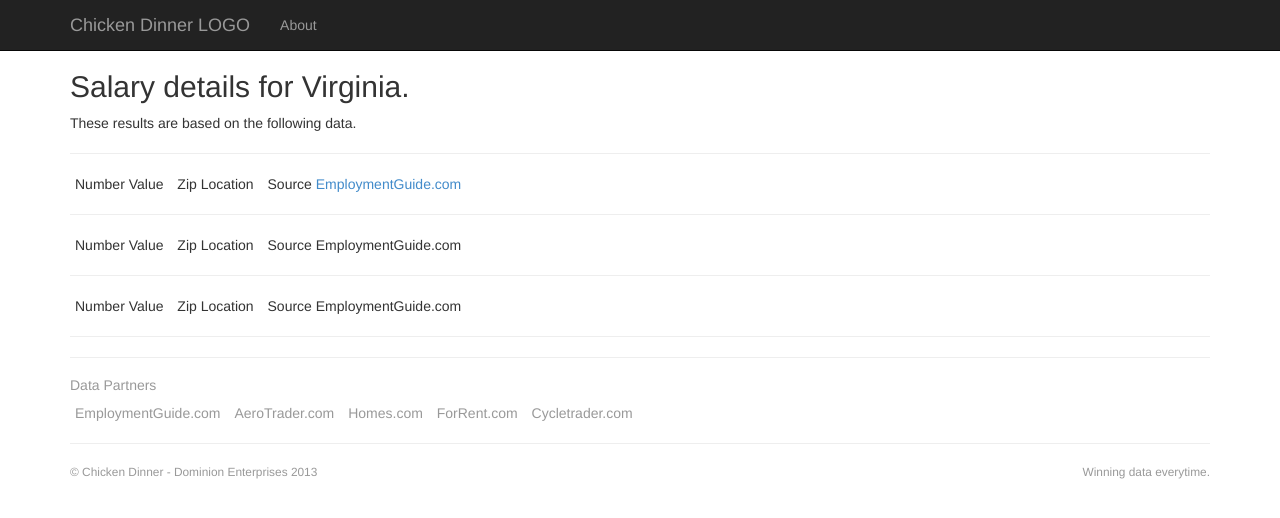
After one commit to neicull/chicken-dinner, a PHP site: page /detail.html in a window 1280 px wide. The commit adds this page. Shown: the top 518 px of the page. Run offline with PHP 8.4, Linux system fonts and the light colour scheme.

Commit message:
Added about page, detail page, and completed intial wireframe for index page

```diff
--- /dev/null
+++ b/view/detail.html
@@ -0,0 +1,96 @@
+<!DOCTYPE html>
+<html lang="en">
+  <head>
+    <meta charset="utf-8">
+    <meta name="viewport" content="width=device-width, initial-scale=1.0">
+    <meta name="description" content="">
+    <meta name="author" content="">
+    <link rel="shortcut icon" href="bootstrap-3.0.0/assets/ico/favicon.png">
+
+    <title>Chicken Dinner - Data Detail</title>
+
+    <!-- Bootstrap core CSS -->
+    <link href="bootstrap-3.0.0/dist/css/bootstrap.css" rel="stylesheet">
+
+    <!-- Custom styles for this template -->
+    <link href="jumbotron.css" rel="stylesheet">
+
+    <!-- HTML5 shim and Respond.js IE8 support of HTML5 elements and media queries -->
+    <!--[if lt IE 9]>
+      <script src="../../assets/js/html5shiv.js"></script>
+      <script src="../../assets/js/respond.min.js"></script>
+    <![endif]-->
+  </head>
+
+  <body>
+
+    <div class="navbar navbar-inverse navbar-fixed-top">
+      <div class="container">
+        <div class="navbar-header">
+          <button type="button" class="navbar-toggle" data-toggle="collapse" data-target=".navbar-collapse">
+            <span class="icon-bar"></span>
+            <span class="icon-bar"></span>
+            <span class="icon-bar"></span>
+          </button>
+          <a class="navbar-brand" href="index.html">Chicken Dinner LOGO</a>
+        </div>
+        <div class="navbar-collapse collapse">
+          <ul class="nav navbar-nav">
+            <li><a href="about.html">About</a></li>
+          </ul>
+        </div><!--/.navbar-collapse -->
+      </div>
+    </div>
+    <div class="container">
+    <h2>Salary details for Virginia.</h2>
+    <p>These results are based on the following data.</p>
+      <hr>
+      <ul class="list-inline">
+          <li>Number Value</li>
+          <li>Zip Location</li>
+          <li>Source <a href="#">EmploymentGuide.com</a></li>
+      </ul>
+      <hr>
+      <ul class="list-inline">
+          <li>Number Value</li>
+          <li>Zip Location</li>
+          <li>Source EmploymentGuide.com</li>
+      </ul>
+      <hr>
+      <ul class="list-inline">
+          <li>Number Value</li>
+          <li>Zip Location</li>
+          <li>Source EmploymentGuide.com</li>
+      </ul>
+      <hr>
+
+
+
+
+      <hr>
+      <h5 class="text-muted">Data Partners</h5>
+      <ul class="list-inline text-muted">
+          <li>EmploymentGuide.com</li>
+          <li>AeroTrader.com</li>
+          <li>Homes.com</li>
+          <li>ForRent.com</li>
+          <li>Cycletrader.com</li>
+      </ul>
+      <hr>
+
+      <footer class="text-muted">
+      <small>
+        <p class="pull-left">&copy; Chicken Dinner - Dominion Enterprises 2013</p>
+        <p class="pull-right">Winning data everytime.</p>
+      </small>
+      </footer>
+    </div> <!-- /container -->
+
+
+    <!-- Bootstrap core JavaScript
+    ================================================== -->
+    <!-- Placed at the end of the document so the pages load faster -->
+    <script src="bootstrap-3.0.0/assets/js/jquery.js"></script>
+    <script src="bootstrap-3.0.0/dist/js/bootstrap.min.js"></script>
+  </body>
+</html>
--- a/view/jumbotron.css
+++ b/view/jumbotron.css
@@ -1,11 +1,17 @@
 /* Move down content because we have a fixed navbar that is 50px tall */
 body {
   padding-top: 50px;
-  padding-bottom: 20px;
+  padding-bottom: 15px;
 }
 
+.jumbotron{
+    padding:25px;
+}
 
 .huge-map{
     height:300px;
-    width:100%
+    width:100%;
+    margin-top:25px;
+    border:1px solid #ddd;
+    padding:0px 10px;
 }
```
Also changed, not shown: view/about.html (added, +73 -0 lines), view/index.html (+69 -42 lines).
